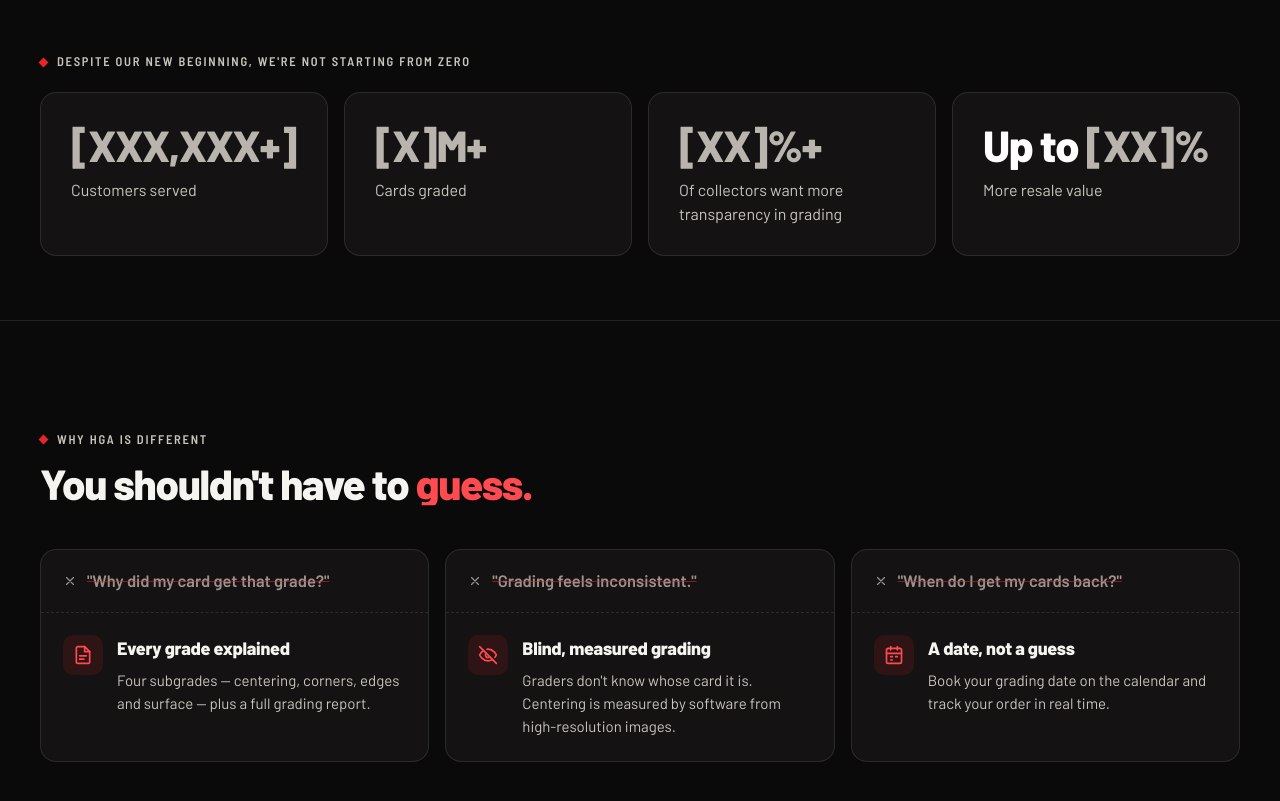
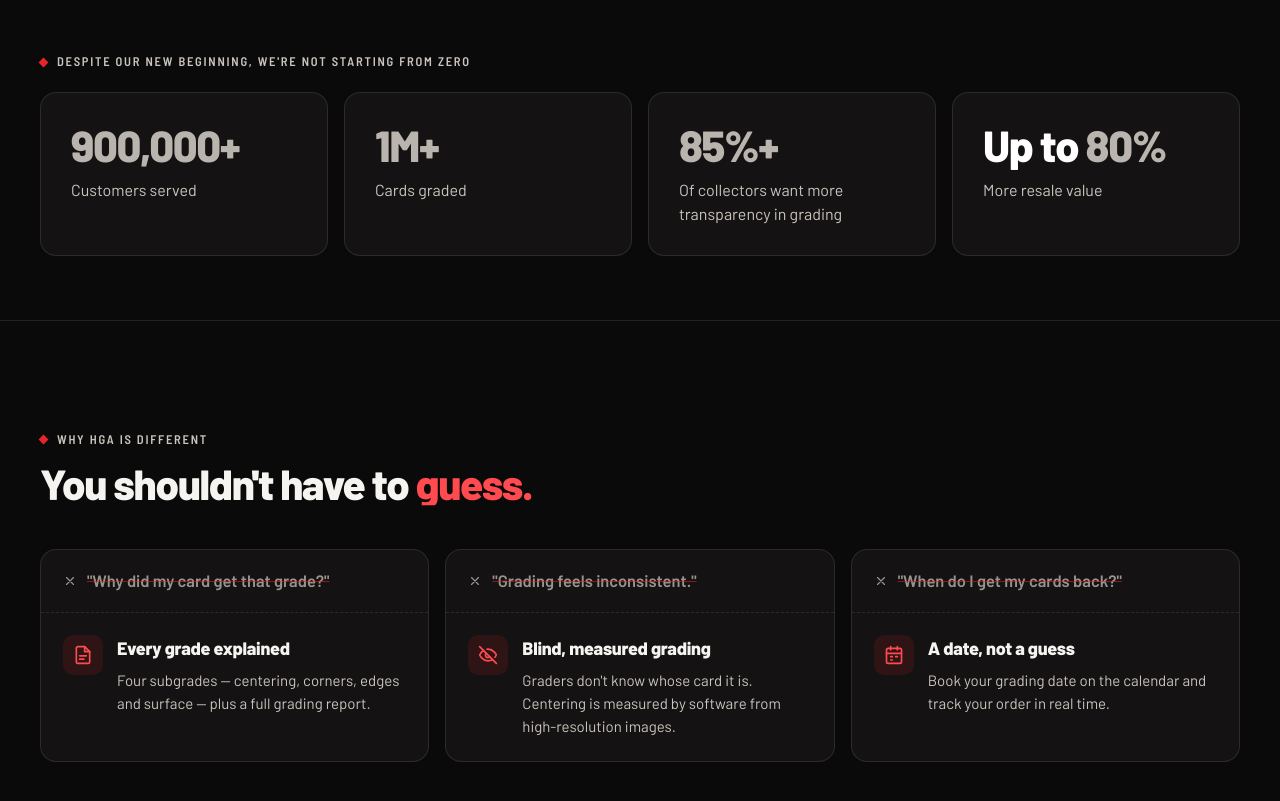
Before and after one commit to racheltomi/hga-homepage, a plain HTML site: page index.html in a window 1280 px wide. Shown: the part 1120-1921 px from the top of the page. Drawn offline with Linux system fonts and the light colour scheme.

Commit message:
added metrics

```diff
--- a/index.html
+++ b/index.html
@@ -109,18 +109,15 @@
   </div>
 </section>
 
-<!-- ================= 1b. METRICS =================
-     Placeholders until sourced (Trevor: no unsupported stats).
-     Values from the reference page, to swap in once sourced:
-     900,000+ Customers served · 1M+ Cards graded · 85%+ want more transparency · Up to 80% more resale value -->
+<!-- ================= 1b. METRICS ================= -->
 <section class="metrics" aria-labelledby="metrics-title">
   <div class="wrap">
     <p class="label reveal" id="metrics-title"><i class="dot"></i> Despite our new beginning, we're not starting from zero</p>
     <div class="m-grid">
-      <div class="m reveal"><b class="m-val">[XXX,XXX+]</b><span>Customers served</span></div>
-      <div class="m reveal" style="--d:1"><b class="m-val">[X]M+</b><span>Cards graded</span></div>
-      <div class="m reveal" style="--d:2"><b class="m-val">[XX]%+</b><span>Of collectors want more transparency in grading</span></div>
-      <div class="m reveal" style="--d:3"><b class="m-val"><em>Up to</em> [XX]%</b><span>More resale value</span></div>
+      <div class="m reveal"><b class="m-val">900,000+</b><span>Customers served</span></div>
+      <div class="m reveal" style="--d:1"><b class="m-val">1M+</b><span>Cards graded</span></div>
+      <div class="m reveal" style="--d:2"><b class="m-val">85%+</b><span>Of collectors want more transparency in grading</span></div>
+      <div class="m reveal" style="--d:3"><b class="m-val"><em>Up to</em> 80%</b><span>More resale value</span></div>
     </div>
   </div>
 </section>
```
